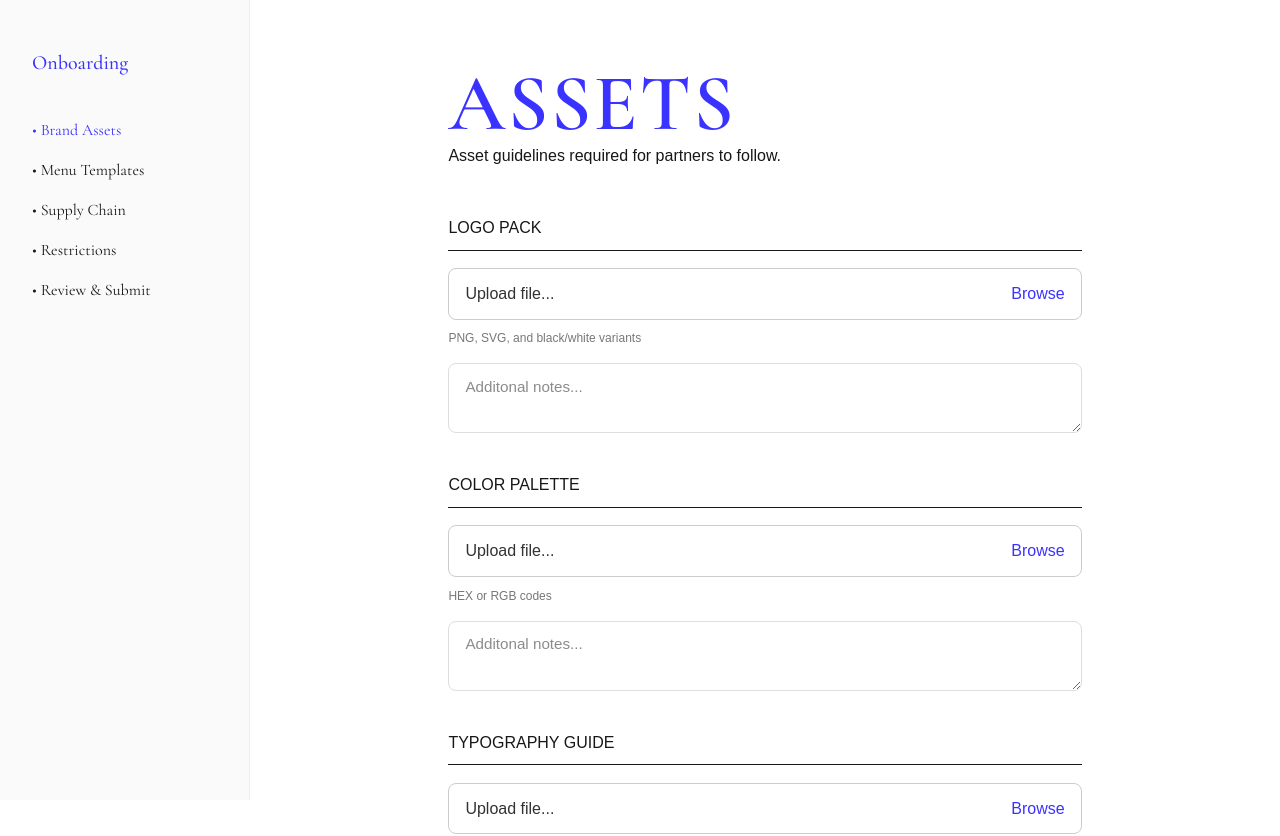
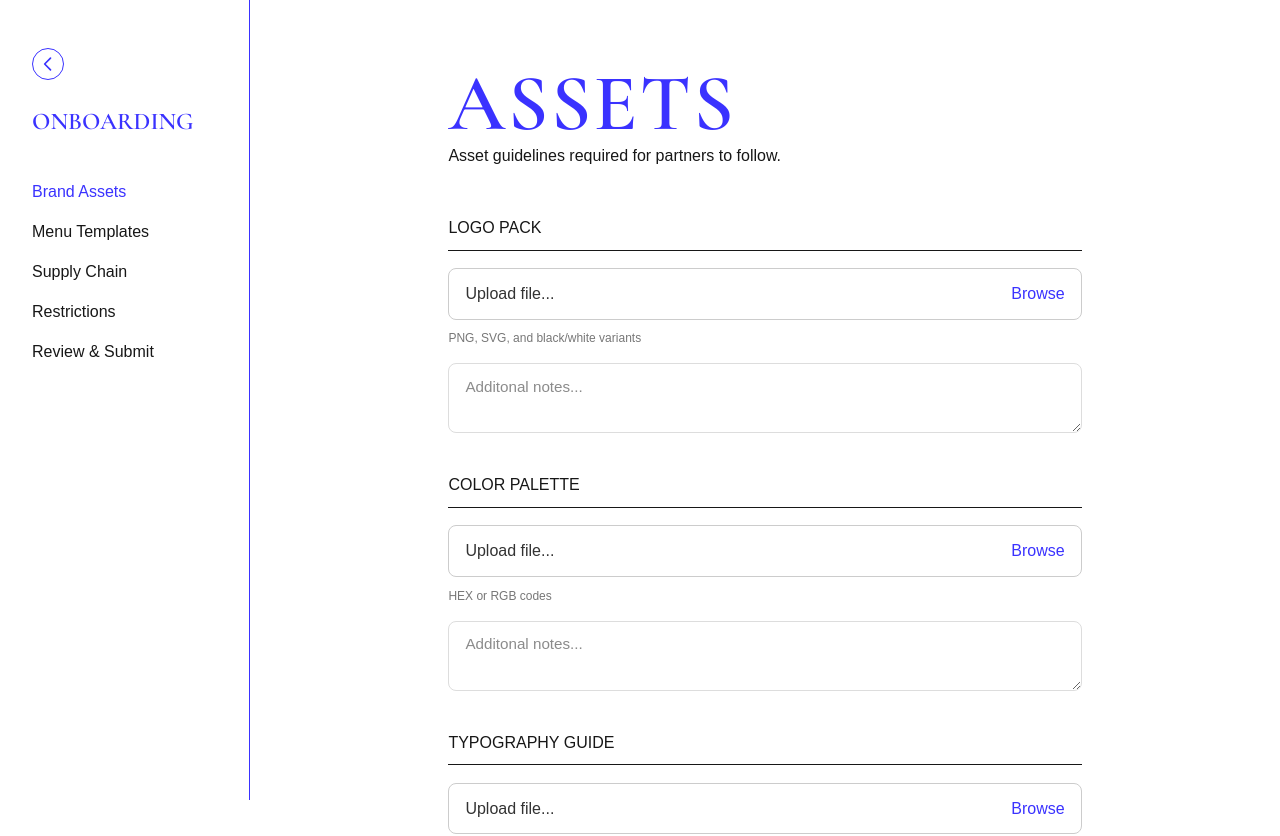
Before and after one commit to aarushpatilt/Chise-Easier-Brand-Processing, a Next.js app in the folder chise/: page /brand-onboarding/assets in a window 1280 px wide. Shown: the top 836 px of the page. Built offline with nearby package versions, Linux system fonts and the light colour scheme.

Commit message:
ui home adjustments

```diff
--- a/chise/src/app/brand-onboarding/layout.tsx
+++ b/chise/src/app/brand-onboarding/layout.tsx
@@ -1,11 +1,12 @@
 "use client";
 import React from "react";
 import Link from "next/link";
-import { usePathname } from "next/navigation";
+import { usePathname, useRouter } from "next/navigation";
 
 // Inside layout.tsx
 
 export default function BrandOnboardingLayout({ children }: { children: React.ReactNode }) {
+    const router = useRouter();
     return (
       <div style={{ display: "flex", minHeight: "100vh" }}>
         {/* Sticky Sidebar */}
@@ -17,25 +18,54 @@ export default function BrandOnboardingLayout({ children }: { children: React.Re
             height: "100vh",
             width: "250px",
             padding: "3rem 2rem",
-            borderRight: "1px solid #eee",
-            background: "#fafafa",
+            borderRight: "1px solid var(--theme-color)",
+
+            background: "var(--background)",
             display: "flex",
             flexDirection: "column",
             gap: "1.5rem",
           }}
         >
+          {/* Back button */}
+          <button
+            aria-label="Go back"
+            onClick={() => router.push('/')}
+            style={{
+              height: "32px",
+              width: "32px",
+              borderRadius: "9999px",
+              background: "rgba(255,255,255,0.12)",
+              border: "1px solid var(--theme-color)",
+              display: "flex",
+              alignItems: "center",
+              justifyContent: "center",
+              color: "var(--theme-color)",
+              cursor: "pointer",
+            }}
+          >
+            <svg width="20" height="20" viewBox="0 0 24 24" fill="none">
+              <path
+                d="M15 19l-7-7 7-7"
+                stroke="currentColor"
+                strokeWidth="2"
+                strokeLinecap="round"
+                strokeLinejoin="round"
+              />
+            </svg>
+          </button>
+
           <h2
             style={{
               fontFamily: "var(--font-cormorant-garamond)",
-              fontWeight: 500,
-              fontSize: "1.25rem",
+              fontWeight: 600,
+              fontSize: "1.5rem",
               marginBottom: "1rem",
               color: "var(--theme-color)",
 
 
             }}
           >
-            Onboarding
+            ONBOARDING
           </h2>
 
           <nav
@@ -43,15 +73,33 @@ export default function BrandOnboardingLayout({ children }: { children: React.Re
               display: "flex",
               flexDirection: "column",
               gap: "1rem",
-              fontFamily: "var(--font-cormorant-garamond)",
               color: "var(--foreground)",
             }}
           >
-            <a href="/brand-onboarding/assets" style={{ color: "#3A32FF" }}>• Brand Assets</a>
-            <a href="/brand-onboarding/menu">• Menu Templates</a>
-            <a href="/brand-onboarding/supply-chain">• Supply Chain</a>
-            <a href="/brand-onboarding/restrictions">• Restrictions</a>
-            <a href="/brand-onboarding/review">• Review & Submit</a>
+            {[
+              { href: "/brand-onboarding/assets", label: "Brand Assets" },
+              { href: "/brand-onboarding/menu", label: "Menu Templates" },
+              { href: "/brand-onboarding/supply-chain", label: "Supply Chain" },
+              { href: "/brand-onboarding/restrictions", label: "Restrictions" },
+              { href: "/brand-onboarding/review", label: "Review & Submit" }
+            ].map((item) => {
+              const pathname = usePathname();
+              const isActive = pathname === item.href;
+              return (
+                <a
+                  key={item.href}
+                  href={item.href}
+                  style={{
+                    color: isActive ? "var(--theme-color)" : "var(--foreground)",
+                    fontWeight: isActive ? 500 : 400,
+                    textDecoration: "none",
+                    transition: "color 0.2s"
+                  }}
+                >
+                  {item.label}
+                </a>
+              );
+            })}
           </nav>
         </aside>
 
--- a/chise/src/app/page.tsx
+++ b/chise/src/app/page.tsx
@@ -33,7 +33,7 @@ export default function Home() {
         }}
       >
         {/* Row: left text column, right images column */}
-        <div style={{ display: "flex", width: "100vw", height: "145vh", alignItems: "flex-start", justifyContent: "space-between", gap: "1rem" }}>
+        <div style={{ display: "flex", width: "100vw", height: "145vh", alignItems: "flex-start", justifyContent: "space-between", gap: "5rem" }}>
           {/* Left column: heading + subheading */}
           <div style={{ display: "flex", flexDirection: "column", gap: "1rem", paddingLeft: "2rem", paddingTop: "15rem", flex: "0 0 45vw", maxWidth: "45vw" }}>
             {/* Foreground text */}
@@ -43,8 +43,8 @@ export default function Home() {
                 zIndex: 2,
                 fontFamily: "var(--font-cormorant-garamond)",
                 color: "var(--theme-color)",
-                fontSize: "3.5rem",
-                fontWeight: 400,
+                fontSize: "4rem",
+                fontWeight: 500,
                 whiteSpace: "pre-line",
                 lineHeight: 0.75,
                 letterSpacing: "0.001em",
@@ -80,6 +80,7 @@ export default function Home() {
               gap: "1rem",
               paddingTop: "6rem",
               paddingRight: "1rem",
+              borderRadius: "15px",
               // Hide scroll bar for "overflowX: auto" containers in this section
               scrollbarWidth: "none", // Firefox
               msOverflowStyle: "none", // IE and Edge
@@ -93,6 +94,7 @@ export default function Home() {
                 height: "100vh",
                 objectFit: "cover",
                 opacity: 1,
+                borderRadius: "15px",
               }}
             />
             <img
@@ -103,6 +105,7 @@ export default function Home() {
                 height: "100vh",
                 objectFit: "cover",
                 opacity: 1,
+                borderRadius: "15px",
               }}
             />
             <img
@@ -113,6 +116,7 @@ export default function Home() {
                 height: "100vh",
                 objectFit: "cover",
                 opacity: 1,
+                borderRadius: "15px",
               }}
             />
           </div>
@@ -187,7 +191,7 @@ export default function Home() {
           position: "fixed",
           bottom: "1rem",
           width: "50vw",
-          left: "52vw",
+          left: "51vw",
 
 
           transform: "translateX(-50%)",
--- a/chise/src/components/ScrollToExplore.tsx
+++ b/chise/src/components/ScrollToExplore.tsx
@@ -38,30 +38,32 @@ export default function ScrollToExplore({ targetId = "explore", label = "explore
   };
 
   return (
-    <div style={{ display: "flex", flexDirection: "column", alignItems: "center", gap: "0.5rem", alignSelf: "center", marginTop: "3rem" }}>
-      <span style={{ fontSize: "0.9rem", color: "var(--foreground)", fontWeight: 400, letterSpacing: "0.02em" }}>
-        {label}
-      </span>
+    <div style={{ display: "flex", flexDirection: "column", alignItems: "flex-start", gap: "0.5rem", alignSelf: "flex-start", marginTop: "3rem" }}>
       <a
         href={`#${targetId}`}
         aria-label="Scroll to explore section"
         onClick={handleClick}
         style={{
           height: "44px",
-          width: "44px",
+          padding: "0 18px",
           borderRadius: "9999px",
-          background: "rgba(255,255,255,0.12)",
-          border: "1px solid rgba(255,255,255,0.2)",
+          background: "linear-gradient(90deg, #0a2070 0%, #0e2aa2 45%, #0b38dc 100%)",
+          border: "1px solid rgba(255,255,255,0.35)",
+          boxShadow: "0 4px 16px rgba(10,32,112,0.22)",
           display: "flex",
           alignItems: "center",
           justifyContent: "center",
-          color: "var(--theme-color)",
+          gap: "8px",
+          color: "#ffffff",
           textDecoration: "none",
+          fontWeight: 500,
+          fontSize: "0.95rem",
         }}
       >
-        <svg width="24" height="24" viewBox="0 0 24 24" fill="none">
+        <span>Explore Brands</span>
+        <svg width="22" height="22" viewBox="0 0 24 24" fill="none">
           <path
-            d="M12 5v14M12 19l5-5M12 19l-5-5"
+            d="M7 17L17 7M17 7H9M17 7V15"
             stroke="currentColor"
             strokeWidth="2"
             strokeLinecap="round"
```
